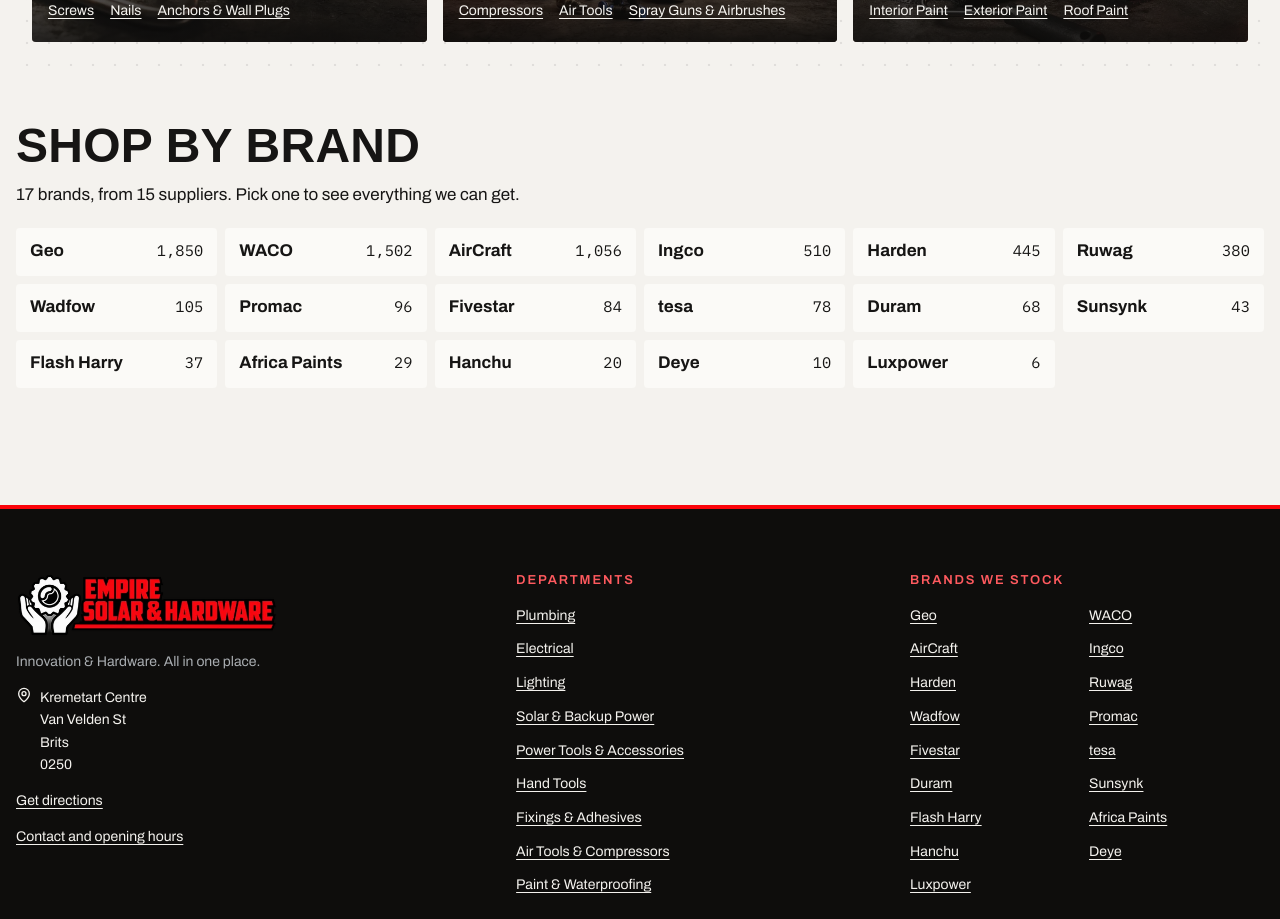
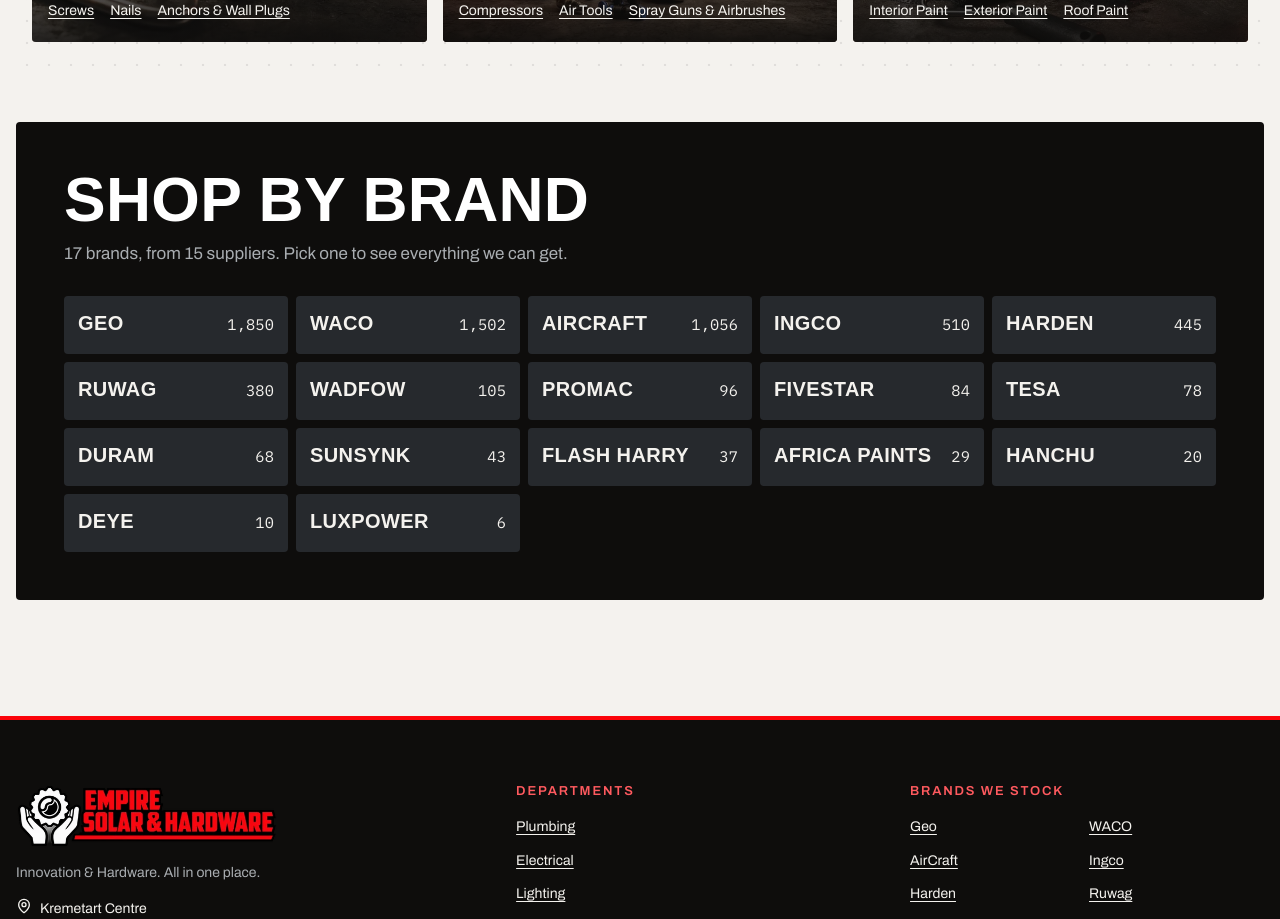
Before and after one commit to One-S-Digital/Empire-Solar-and-hardware, a Next.js app in the folder site/: page /catalogue in a window 1280 px wide. Shown: the part 1400-2319 px from the top of the page. Built offline with nearby package versions, Linux system fonts and the light colour scheme; a web font is replaced by a local one.

Commit message:
Catalogue: dark brand wall
Co-Authored-By: Claude Sonnet 5.5 <noreply@anthropic.com>

```diff
--- a/site/src/app/catalogue/catalogue.module.css
+++ b/site/src/app/catalogue/catalogue.module.css
@@ -31,16 +31,31 @@
 .brands {
   display: grid;
   gap: 12px;
-  margin-top: 56px;
+  margin-block: 56px 64px;
+  padding: 32px 20px;
+  background: var(--ink-950);
+  color: var(--concrete);
+  border-radius: var(--radius-card);
+}
+@media (min-width: 900px) {
+  .brands {
+    padding: 48px;
+  }
 }
 .brands h2 {
   margin: 0;
+  color: #fff;
+  font-size: clamp(2.25rem, 1.5rem + 3vw, 4rem);
+  line-height: 0.95;
+}
+.brands p {
+  color: var(--on-ink-muted);
 }
 .brands ul {
   display: grid;
   grid-template-columns: repeat(auto-fill, minmax(min(100%, 200px), 1fr));
   gap: 8px;
-  margin: 8px 0 0;
+  margin: 16px 0 0;
   padding: 0;
   list-style: none;
 }
@@ -49,19 +64,33 @@
   align-items: baseline;
   justify-content: space-between;
   gap: 8px;
-  min-height: 48px;
-  padding: 10px 14px;
-  background: var(--paper);
+  min-height: 56px;
+  padding: 12px 14px;
+  background: var(--steel-900);
+  border-bottom: 3px solid transparent;
   border-radius: var(--radius-card);
-  color: var(--ink);
+  color: var(--concrete);
   text-decoration: none;
-  transition: transform 150ms var(--ease);
+  transition:
+    transform 150ms var(--ease),
+    border-color 150ms var(--ease);
 }
 .brands a:hover {
   transform: translateY(-2px);
-  color: var(--ink);
+  border-bottom-color: var(--red-on-ink);
+  color: #fff;
+}
+.brands a:focus-visible {
+  outline: 2px solid var(--concrete);
+  outline-offset: 2px;
+}
+.brands strong {
+  font-family: var(--font-display);
+  font-size: 1.25rem;
+  text-transform: uppercase;
+  letter-spacing: 0.02em;
 }
 .brands a .mono {
-  color: var(--steel-700);
+  color: var(--on-ink-muted);
   font-size: var(--fs-small);
 }
```
